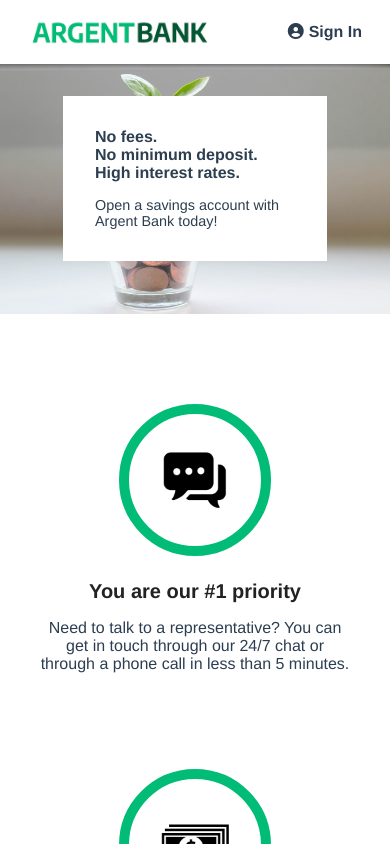
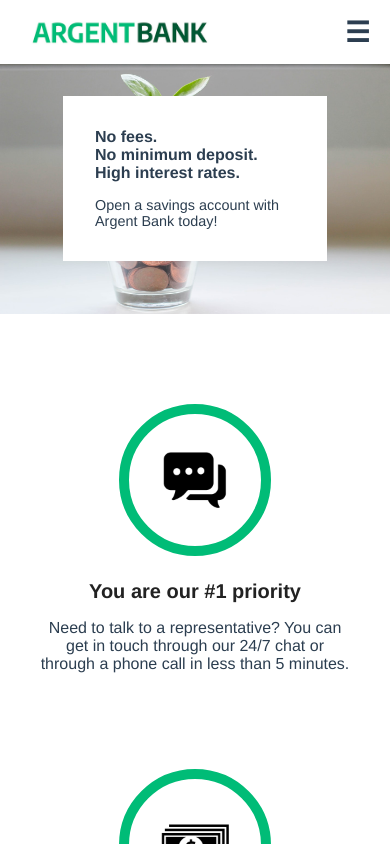
Before and after one commit to aeonshad/P13-Bank, a React (Create React App) app: page / in a window 390 px wide. Shown: the top 844 px of the page. Built offline with nearby package versions, Linux system fonts and the light colour scheme.

Commit message:
Added responsive navigation menu with burger icon

```diff
--- a/src/components/header/index.jsx
+++ b/src/components/header/index.jsx
@@ -1,10 +1,17 @@
 import { Link } from 'react-router-dom';
 import Logout from '../logout';
 import { useSelector } from 'react-redux';
+import { useState } from 'react';
 
 function Header() {
     const auth = useSelector((state) => state.auth);
     const user = useSelector((state) => state.user);
+    const [burgerOpen, setBurgerOpen] = useState(false);
+
+    const toggleBurger = () => {
+        setBurgerOpen(!burgerOpen);
+    };
+
     return (
         <nav className="main-nav">
             <a className="main-nav-logo" href="/">
@@ -12,7 +19,7 @@ function Header() {
                 <h1 className="sr-only">Argent Bank</h1>
             </a>
             {auth.token ? (
-                <div>
+                <div className="main-nav-content" id={burgerOpen ? 'active' : ''}>
                     <Link to="/user" className="main-nav-item">
                         <i className="fa-solid fa-user-circle"></i>
                         {user.firstName}
@@ -20,13 +27,16 @@ function Header() {
                     <Logout />
                 </div>
             ) : (
-                <div>
+                <div className="main-nav-content" id={burgerOpen ? 'active' : ''}>
                     <Link to="/signin" className="main-nav-item">
                         <i className="fa-solid fa-user-circle"></i>
                         Sign In
                     </Link>
                 </div>
             )}
+            <div className={burgerOpen ? 'icons-burger-active' : 'icons-burger'} onClick={toggleBurger}>
+                &#9776;
+            </div>
         </nav>
     );
 }
--- a/src/styles/main.css
+++ b/src/styles/main.css
@@ -344,3 +344,42 @@ body {
     background-color: #3aa374;
     border-color: #00bc77;
 }
+
+.icons-burger,
+.icons-burger-active {
+    cursor: pointer;
+    display: none;
+}
+
+@media (max-width: 425px) {
+    .icons-burger {
+        display: block;
+        font-size: 28px;
+        font-weight: 700;
+    }
+    .icons-burger-active {
+        display: block;
+        color: #00bc77;
+        font-size: 28px;
+        font-weight: 700;
+    }
+    .main-nav-content {
+        position: absolute;
+        display: flex;
+        flex-direction: column;
+        top: 100%;
+    }
+    #active {
+        top: 55px;
+        right: 0;
+        z-index: 999;
+        text-align: left;
+        background-color: #ffffff;
+        padding: 1rem;
+        box-shadow: rgba(149, 157, 165, 0.2) 0px 8px 24px;
+        font-size: 19px;
+    }
+    .main-nav-item:not(:last-child) {
+        margin-bottom: 1rem;
+    }
+}
```
